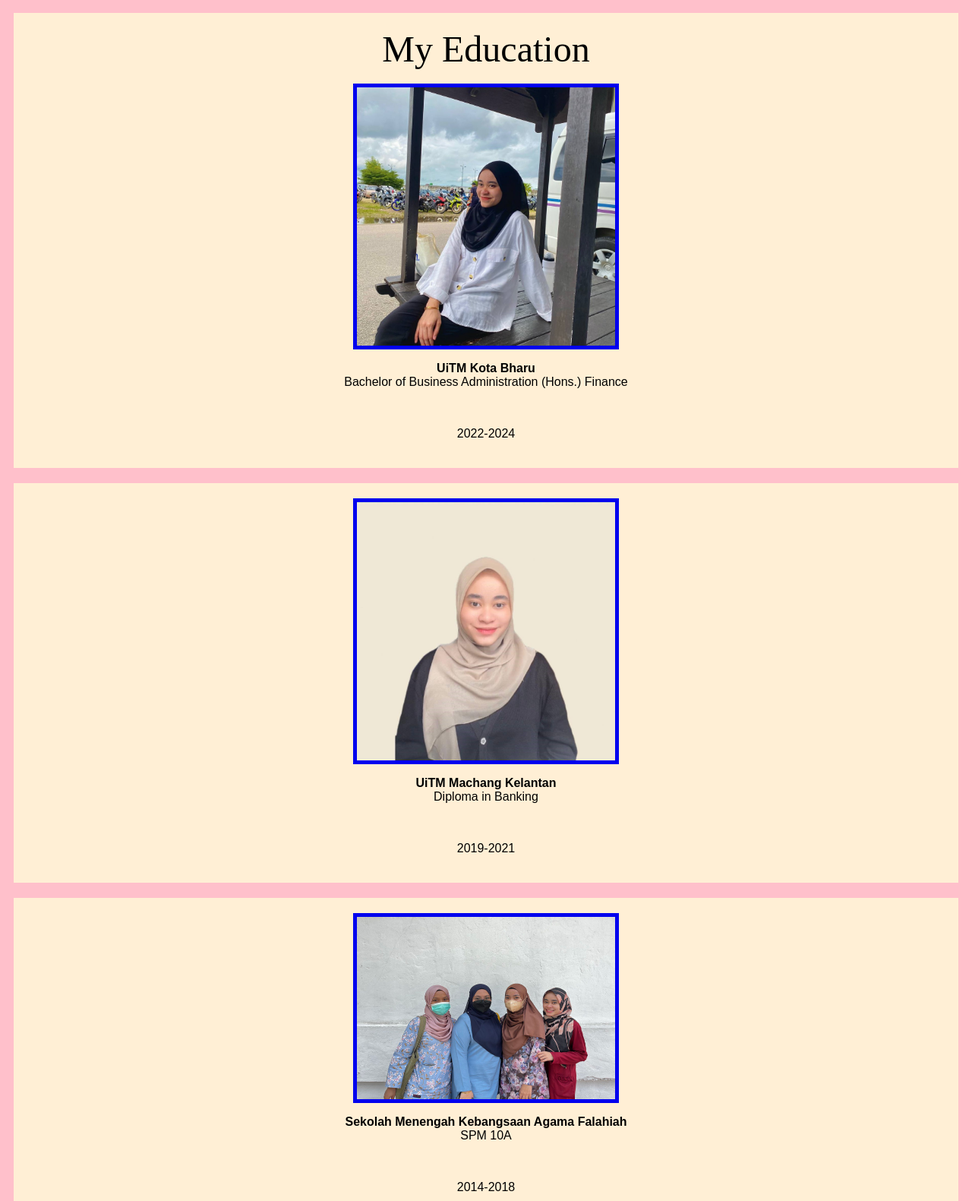
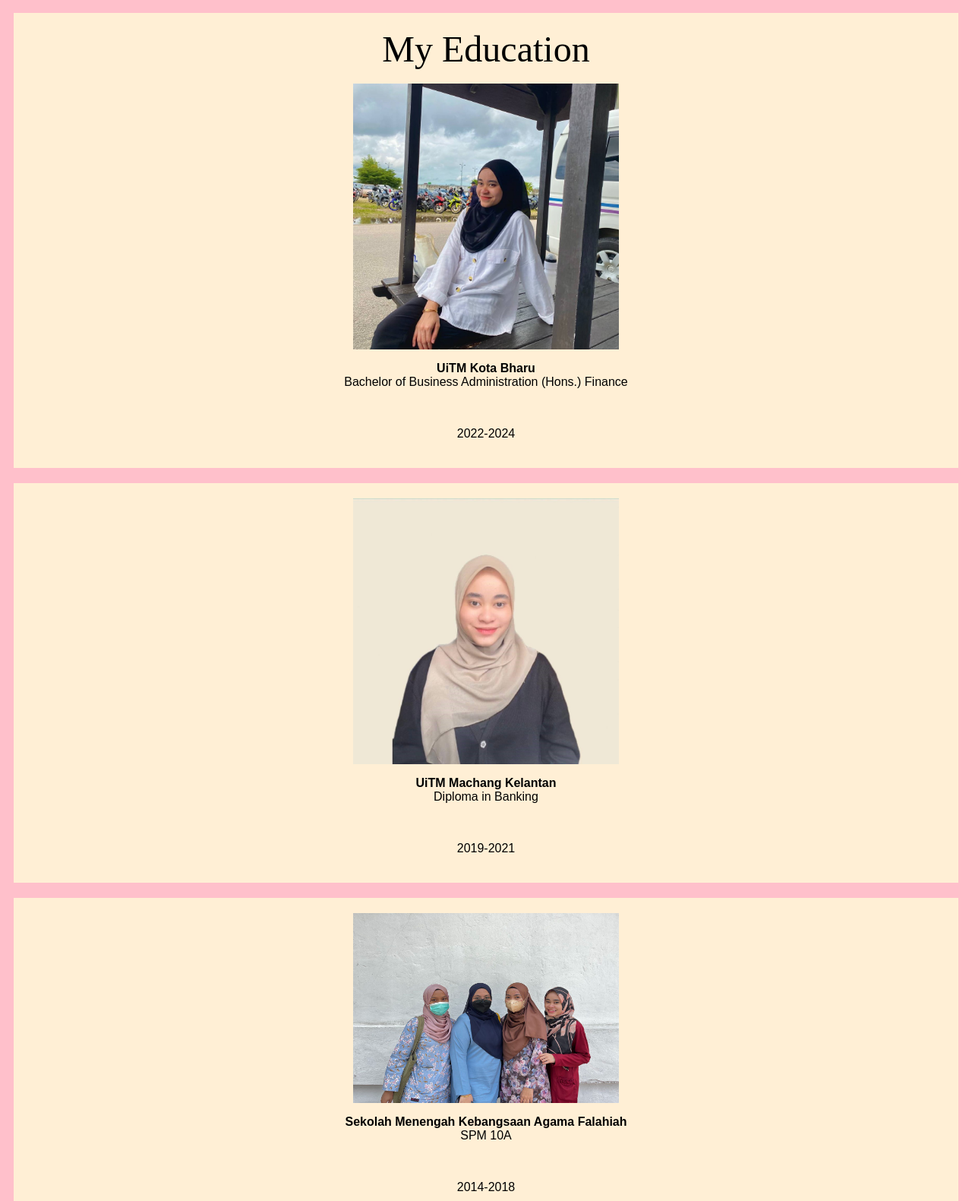
Before and after one commit to NurulAmyliaNatasha/23_IMS456_2424C_INDIVIDUAL, a plain HTML site: page education.html in a window 1280 px wide. Shown: the part 339-1920 px from the top of the page at 76% size. Drawn offline with Linux system fonts and the light colour scheme.

Commit message:
Update education.html

```diff
--- a/education.html
+++ b/education.html
@@ -30,28 +30,28 @@
 <div class="card">
 
     <center> <font color="black" size="150" face="castellar"> My Education </font> <center> <br>
-     <center> <a href="image/amy's diploma.jpeg"> <img src="image/amy's diploma.jpeg" width="350" height="350" border="5"> </a> </center>
+     <center> <a href="image/amy's diploma.jpeg"> <img src="image/amy's diploma.jpeg" width="350" height="350" border=""> </a> </center>
       <center> <p> <b>UiTM Kota Bharu</b> <br> Bachelor of Business Administration (Hons.) Finance </p> <br>
                <p> 2022-2024 </p>
                </center>
 </div>
 
 <div class="card">
-<center> <a href="image/amy's banking.jpeg"> <img src="image/amy's banking.jpeg" width="350" height="350" border="5"> </a> </center>
+<center> <a href="image/amy's banking.jpeg"> <img src="image/amy's banking.jpeg" width="350" height="350" border=""> </a> </center>
       <center> <p> <b>UiTM Machang Kelantan</b> <br> Diploma in Banking </p> <br>
                <p> 2019-2021 </p>
                </center>
 </div>
 
 <div class="card">
-     <center> <a href="image\amy's falahiah.jpg"> <img src="image\amy's falahiah.jpg" width="350" height="250" border="5"> </a> </center>
+     <center> <a href="image\amy's falahiah.jpg"> <img src="image\amy's falahiah.jpg" width="350" height="250" border=""> </a> </center>
       <center> <p> <b>Sekolah Menengah Kebangsaan Agama Falahiah</b> <br> SPM 10A </p> <br>
                <p> 2014-2018 </p>
                </center>
 </div>
 
 <div class="card">
-     <center> <a href="image/amy's skkb.jpg"> <img src="image/amy's skkb.jpg" width="350" height="350" border="5"> </a> </center>
+     <center> <a href="image/amy's skkb.jpg"> <img src="image/amy's skkb.jpg" width="350" height="350" border=""> </a> </center>
       <center> <p> <b>Sekolah Kebangsaan Kubang Batang</b> <br> UPSR 5A </p> <br>
                <p> 2008-2013 </p>
                </center>
```
